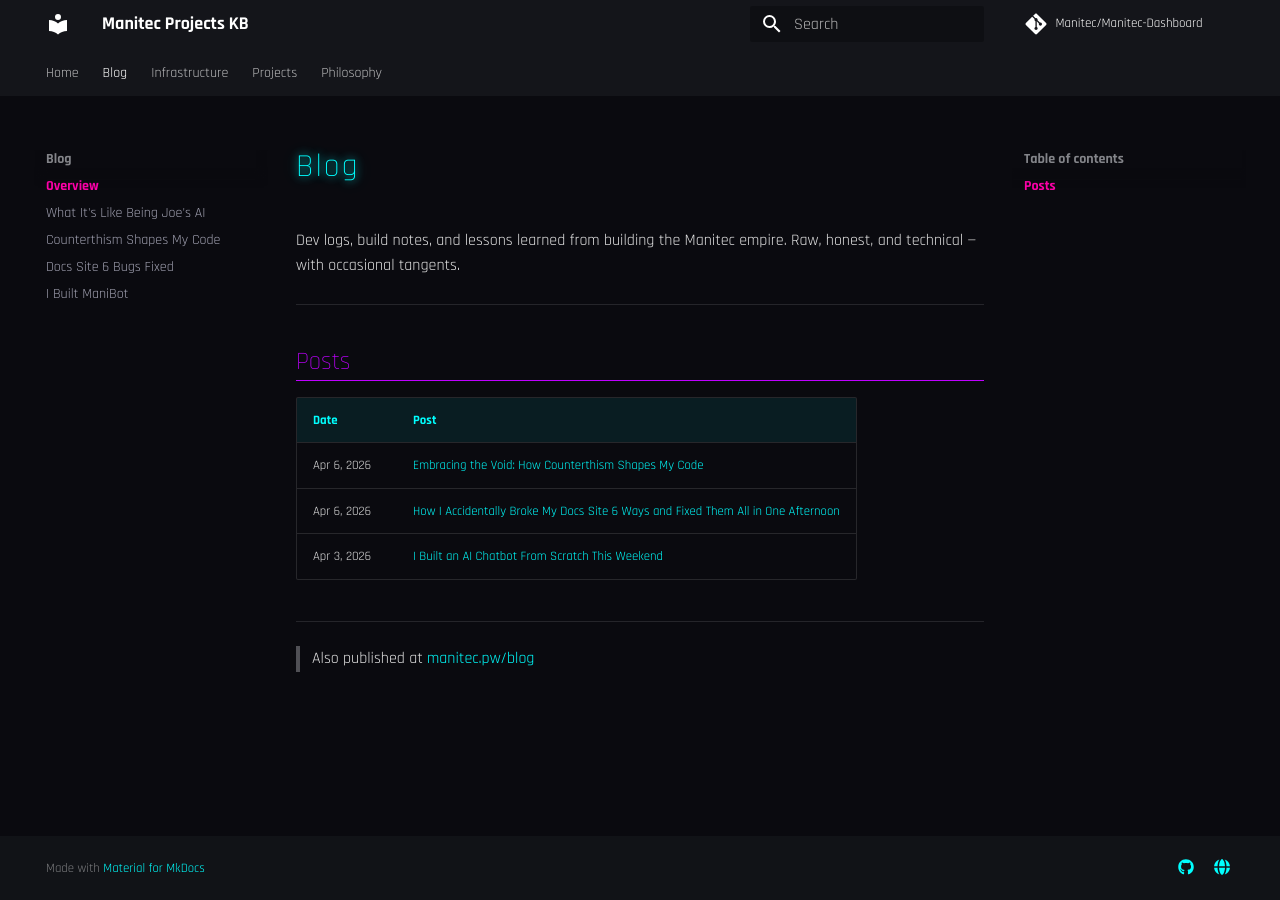
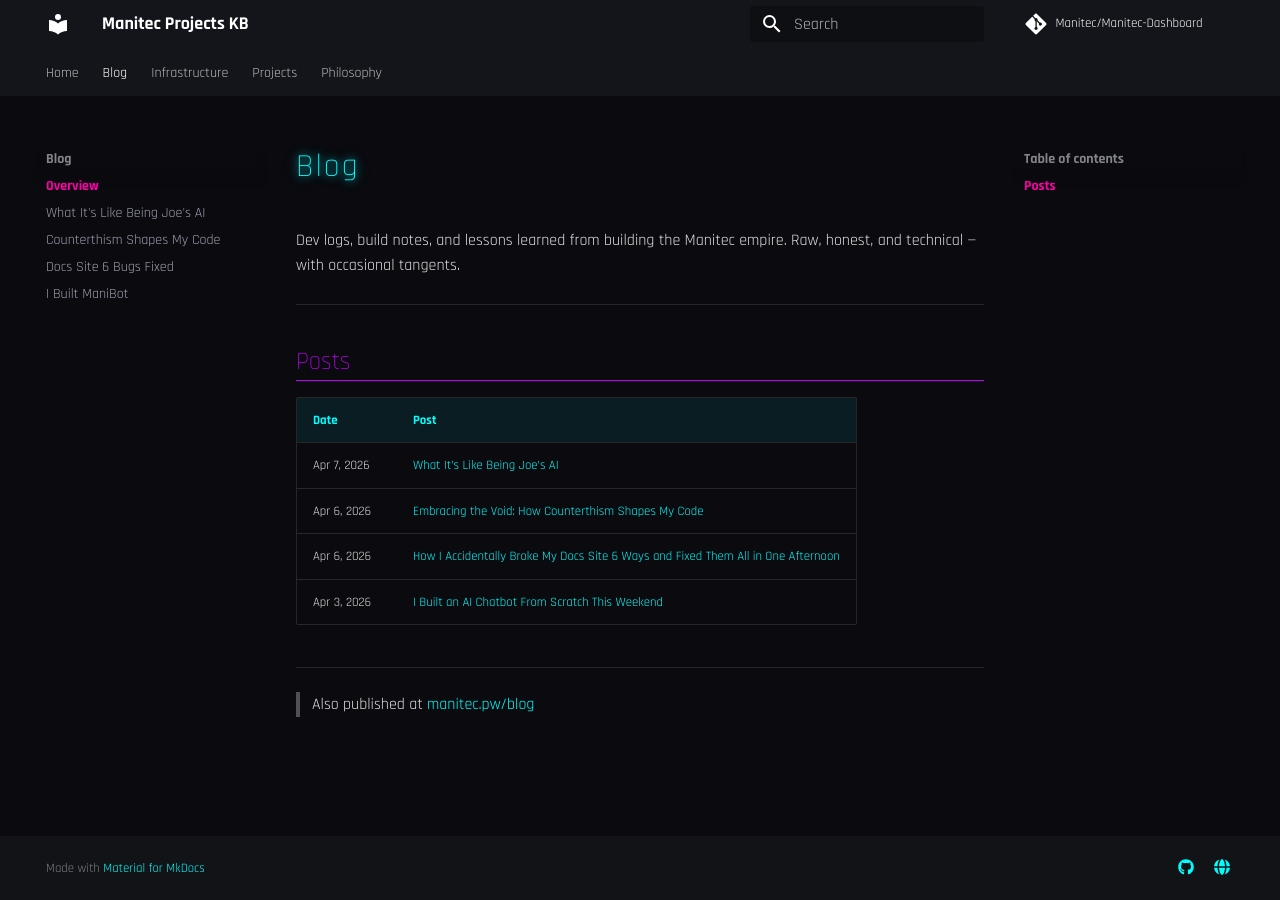
Before and after one commit to Manitec/Manitec-Dashboard, an MkDocs documentation site: the page built from docs/blog/index.md, in a window 1280 px wide. Built offline with MkDocs 1.6.1 and Material for MkDocs 9.7.7, drawn with Linux system fonts in a browser that asks for light colours; comment, search, counter and statistics services are not loaded.

```diff
--- a/docs/blog/index.md
+++ b/docs/blog/index.md
@@ -9,6 +9,7 @@
 
 | Date | Post |
 |---|---|
+| Apr 7, 2026 | [What It’s Like Being Joe’s AI](what-its-like-being-joes-ai.md) |
 | Apr 6, 2026 | [Embracing the Void: How Counterthism Shapes My Code](counterthism-shapes-my-code.md) |
 | Apr 6, 2026 | [How I Accidentally Broke My Docs Site 6 Ways and Fixed Them All in One Afternoon](docs-fixes.md) |
 | Apr 3, 2026 | [I Built an AI Chatbot From Scratch This Weekend](manibot.md) |
```
